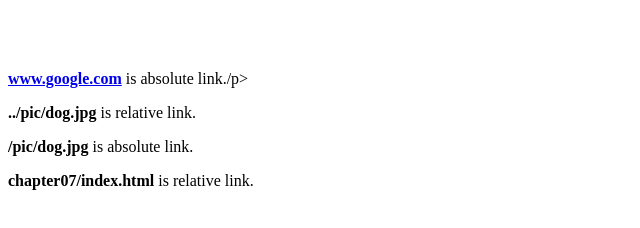
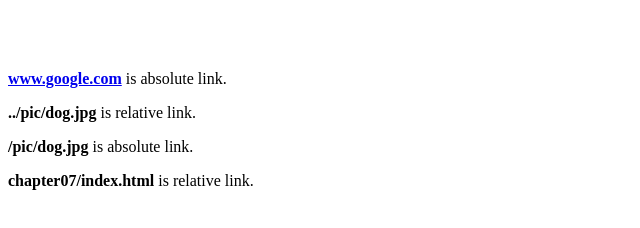
Before and after one commit to AuraLe/CIT-85, a plain HTML site: page 002/index.html in a window 1280 px wide. Shown: the part 770-998 px from the top of the page, 0-640 px from the left. Drawn offline with Linux system fonts and the light colour scheme.

Commit message:
correct minor code error

```diff
--- a/002/index.html
+++ b/002/index.html
@@ -52,7 +52,7 @@
 
     <!-- Start of Absolute and Relative links -->
     <section>
-        <p><strong><a href="www.google.com">www.google.com</a></strong> is absolute link./p>
+        <p><strong><a href="www.google.com">www.google.com</a></strong> is absolute link.</p>
         <p><strong>../pic/dog.jpg</strong> is relative link.</p>
         <p><strong>/pic/dog.jpg</strong> is absolute link.</p>
         <p><strong>chapter07/index.html</strong> is relative link.</p>
```
